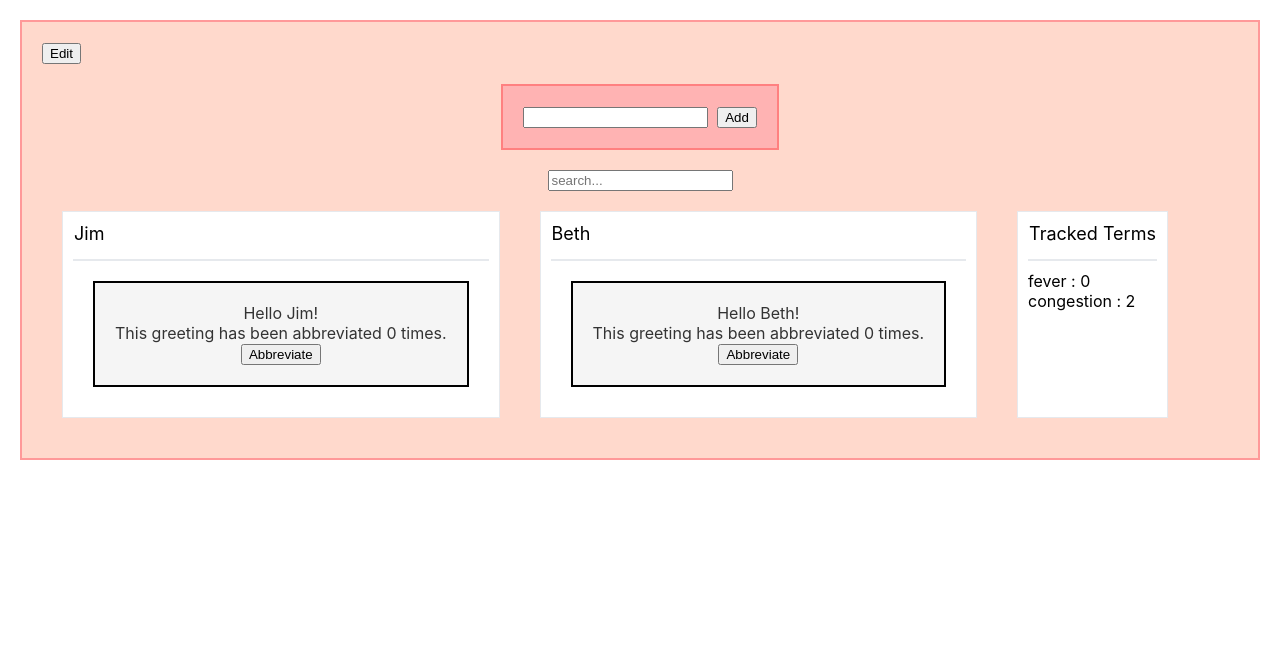
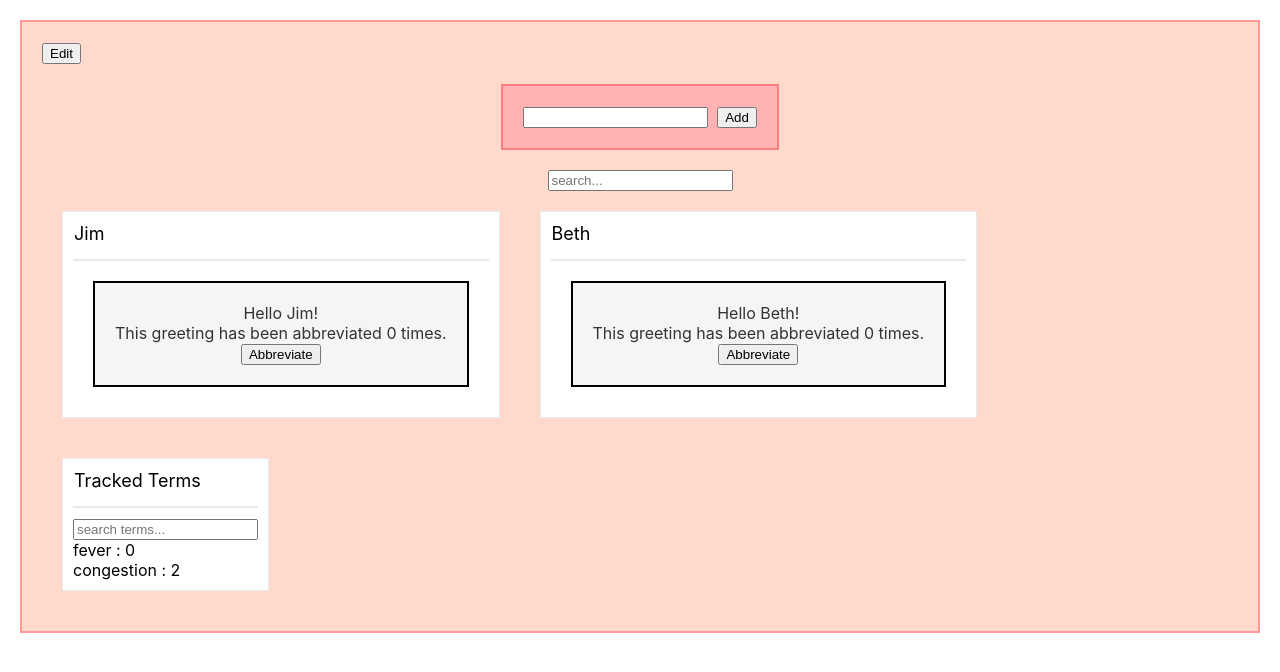
Before and after one commit to dsmcclain/react-sandbox, a React (Create React App) app: page / in a window 1280 px wide. Shown: the top 672 px of the page. Built offline with nearby package versions, Linux system fonts and the light colour scheme.

Commit message:
add search feature to tracking widget

```diff
--- a/src/TrackingWidget.js
+++ b/src/TrackingWidget.js
@@ -4,20 +4,36 @@ class TrackingWidget extends Component {
 	constructor(props) {
 		super(props);
 		this.state = {
+			search: "",
             terms: {fever: 0, congestion: 2},
 		}
 	}
 
+    onChange = e => {
+        this.setState({ search: e.target.value });
+    }
+
 	render() {
 		const termList = Object.entries(this.state.terms).map(([key, value]) => {
+
+		const {search} = this.state;
+
+        if( search !== "" && key.toLowerCase().indexOf( search.toLowerCase() ) === -1 ){
+            return null
+        }
+
 			return (
 			<div className="term-list">
 				{key} : {value.toString()}
 			</div>
 			);
 		});
+
 		return (
-			<div className="TrackingWidget">{termList}</div>
+			<div className="tracking-widget">
+				<input className="tracking-searchbar" placeholder="search terms..." onChange={this.onChange} />
+				<div className="TrackingWidget">{termList}</div>
+			</div>
 		);
 	}
 }
```
